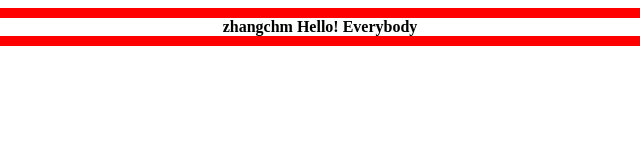
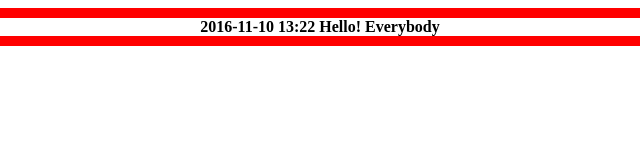
Before and after one commit to distzz/CSD, a plain HTML site: page index.html in a window 1280 px wide. Shown: the full height of the page, 198-838 px from the left. Drawn offline with Linux system fonts and the light colour scheme.

Commit message:
edit time

```diff
--- a/index.html
+++ b/index.html
@@ -6,7 +6,7 @@
 
 <BODY>
   <div style="width:1000px;text-align:center;border:red 10px solid">
-		<b>zhangchm Hello! Everybody</b>
+		<b>2016-11-10 13:22 Hello! Everybody</b>
   </div>
  </BODY>
 
```
